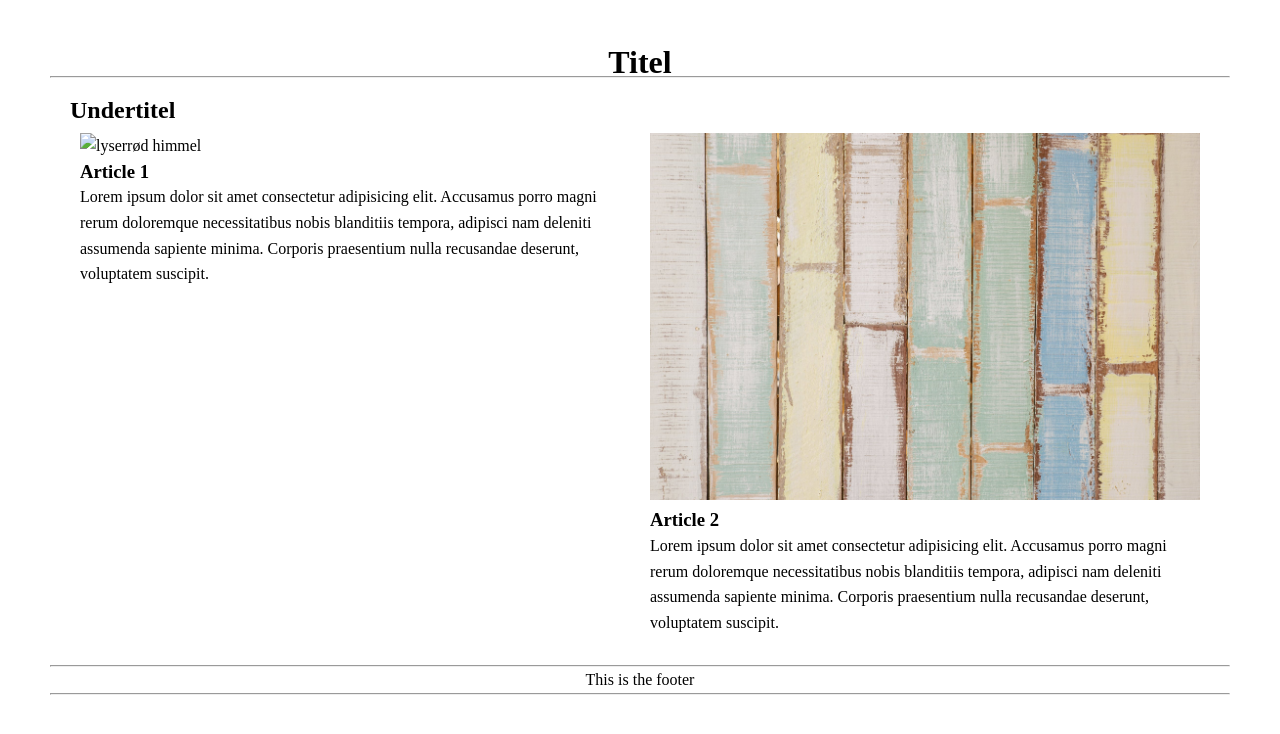
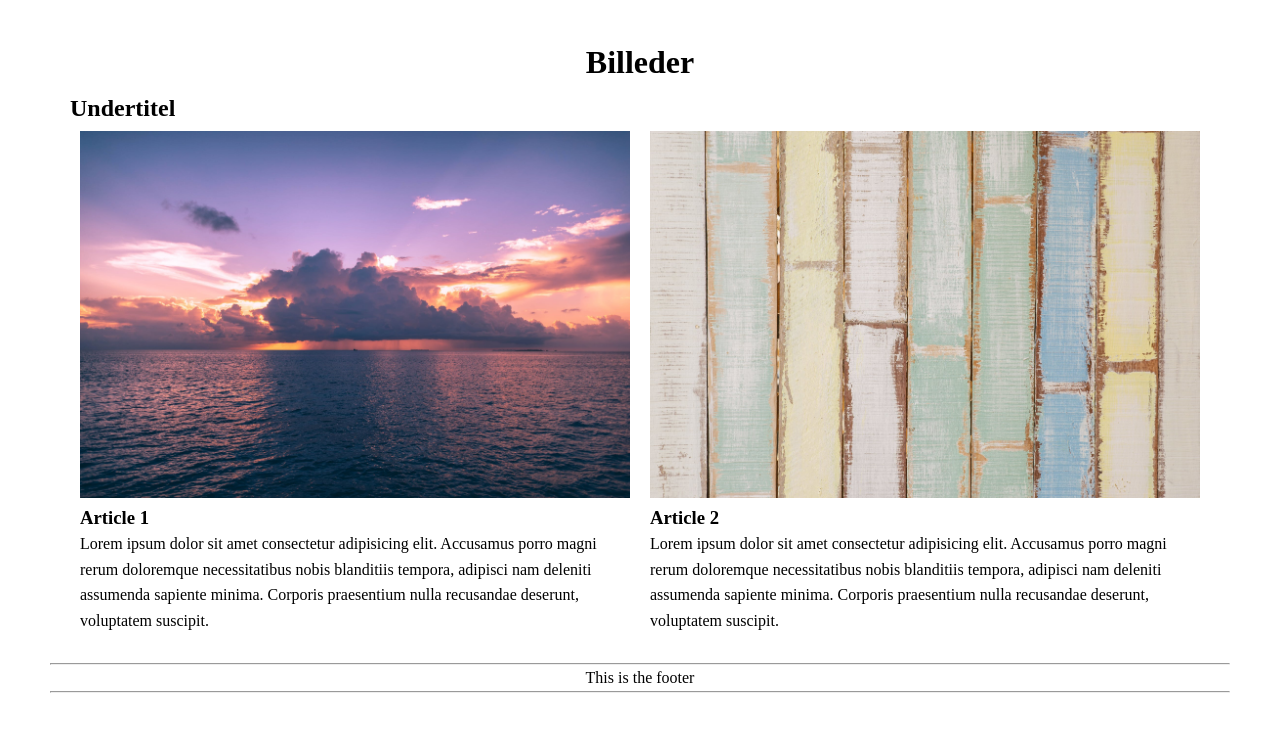
Before and after one commit to ceci821s/02-js-DOM, a plain HTML site: page index.html in a window 1280 px wide. Drawn offline with Linux system fonts and the light colour scheme.

Commit message:
nyt indhold i element og attributter

```diff
--- a/index.html
+++ b/index.html
@@ -9,8 +9,10 @@
   </head>
   <body>
     <main>
-      <h1>Titel</h1>
-      <hr />
+      <header>
+        <h1>Titel</h1>
+        <hr />
+      </header>
       <section>
         <h2>Undertitel</h2>
         <article class="element_1">
@@ -41,4 +43,5 @@
       </footer>
     </main>
   </body>
+  <script src="script.js"></script>
 </html>
--- /dev/null
+++ b/script.js
@@ -0,0 +1,41 @@
+// ---------------------------------------------------------
+// VÆLG ET DOM ELEMENT - NYT INDHOLD I ET ELEMENT (TextContent & innerHTML)
+
+// defineret hvor skal skal kunne ændre tekst eller andet
+const titel = document.querySelector("header");
+console.log(titel);
+
+// Definere jeg hvad der skal ændres i min titel (header)
+
+// det her er for alt indholdet (uformateret indhold)
+titel.textContent = "Billedegalleri";
+// det her er for specifikt indhold i min header (indsætte HTMl i min DOM)
+titel.innerHTML = "<h1>Billeder</h1>";
+
+// ---------------------------------------------------------
+// NYT INDHOLD I ET ELEMENT (attributter)
+
+// nyt indhold i element = attributter som et billede - img(src) eller link - a(href)
+const pic = document.querySelector("img");
+console.log(pic);
+
+// her kan jeg erstatte med et andet billede
+pic.src = "fotos/sky.jpeg";
+// her kan jeg erstatte med et noget andet tekst i mit alt""
+pic.alt = "dette er en alt tekst";
+
+// ---------------------------------------------------------
+// NYT INDHOLD MED createElement & appendChild
+
+let h1 = document.createElement("h1");
+
+// ---------------------------------------------------------
+
+// når man sætter en section i querySelector, så fjerne alt inholdet sig og bliver erstattet med det andet
+
+// document.querySelector(".element_1");
+
+// const info = document.querySelector("section");
+// console.log("info");
+
+// info.innerHTML = "<h2>Billede 1</h2>";
```
Also changed, not shown: fotos/sky.jpeg (added).
